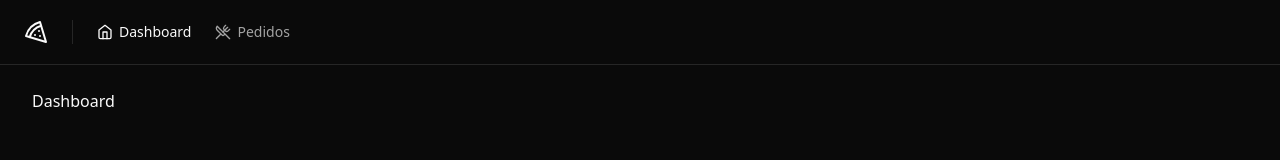
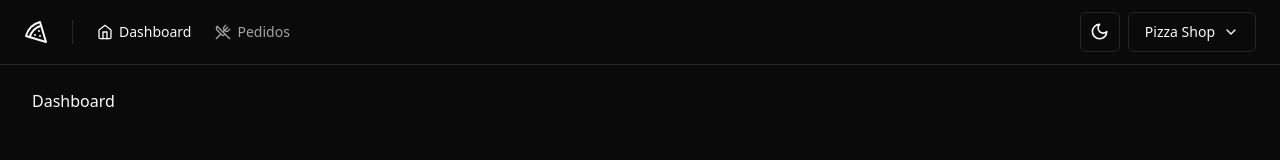
Before and after one commit to jvc22/pizzashop-web, a React (Vite) app: page / in a window 1280 px wide. Shown: the top 160 px of the page. Built offline with nearby package versions, Linux system fonts and the light colour scheme.

Commit message:
added account menu

```diff
--- a/src/components/header.tsx
+++ b/src/components/header.tsx
@@ -1,6 +1,8 @@
 import { Home, Pizza, UtensilsCrossed } from 'lucide-react'
 
+import { AccountMenu } from './account-menu'
 import { NavLink } from './nav-link'
+import { ThemeToggle } from './theme/theme-toggle'
 import { Separator } from './ui/separator'
 
 export function Header() {
@@ -21,6 +23,11 @@
             Pedidos
           </NavLink>
         </nav>
+
+        <div className="ml-auto flex items-center gap-2">
+          <ThemeToggle />
+          <AccountMenu />
+        </div>
       </div>
     </div>
   )
```
